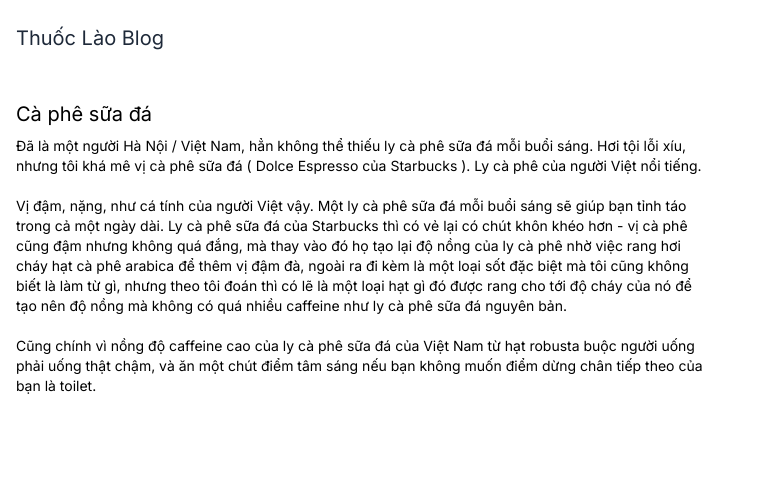
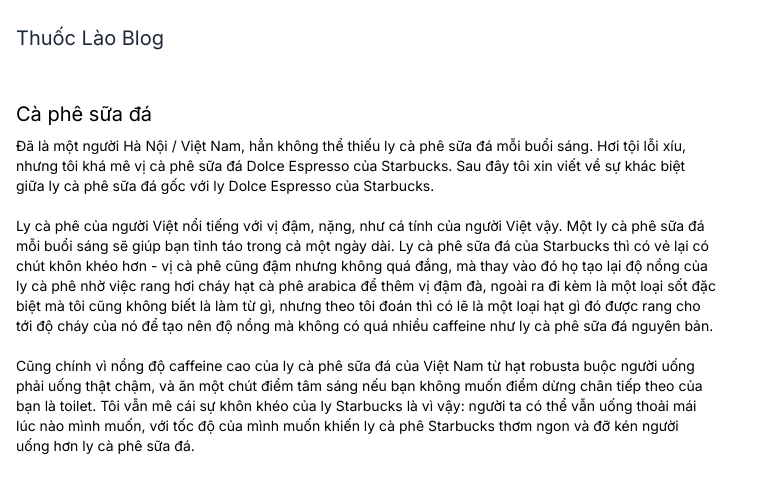
Before and after one commit to doraeminemon/bun-thang, a SvelteKit app: page /ca-phe-sua-da in a window 1280 px wide. Shown: the top 492 px of the page, without its empty margins (0-763 px from the left). Built offline with nearby package versions, Linux system fonts and the light colour scheme.

Commit message:
feat(content): Chỉnh sửa câu từ của bài viết về cà phê sữa đá.

```diff
--- a/src/routes/ca-phe-sua-da/+page.svelte
+++ b/src/routes/ca-phe-sua-da/+page.svelte
@@ -2,11 +2,12 @@
   <h1>Cà phê sữa đá</h1>
   <p>
     Đã là một người Hà Nội / Việt Nam, hẳn không thể thiếu ly cà phê sữa đá mỗi buổi sáng.
-    Hơi tội lỗi xíu, nhưng tôi khá mê vị cà phê sữa đá ( Dolce Espresso của Starbucks ).
-    Ly cà phê của người Việt nổi tiếng.
+    Hơi tội lỗi xíu, nhưng tôi khá mê vị cà phê sữa đá Dolce Espresso của Starbucks.
+    Sau đây tôi xin viết về sự khác biệt giữa ly cà phê sữa đá gốc với ly Dolce Espresso
+    của Starbucks.
     <br/>
     <br/>
-    Vị đậm, nặng, như cá tính của người Việt vậy.
+    Ly cà phê của người Việt nổi tiếng với vị đậm, nặng, như cá tính của người Việt vậy.
     Một ly cà phê sữa đá mỗi buổi sáng sẽ giúp bạn tỉnh táo trong cả một ngày dài.
     Ly cà phê sữa đá của Starbucks thì có vẻ lại có chút khôn khéo hơn - vị cà phê cũng
     đậm nhưng không quá đắng, mà thay vào đó họ tạo lại độ nồng của ly cà phê nhờ việc
@@ -18,6 +19,9 @@
     <br/>
     Cũng chính vì nồng độ caffeine cao của ly cà phê sữa đá của Việt Nam từ hạt robusta
     buộc người uống phải uống thật chậm, và ăn một chút điểm tâm sáng nếu bạn không muốn
-    điểm dừng chân tiếp theo của bạn là toilet.
+    điểm dừng chân tiếp theo của bạn là toilet. Tôi vẫn mê cái sự khôn khéo của ly
+    Starbucks là vì vậy: người ta có thể vẫn uống thoải mái lúc nào mình muốn, với tốc
+    độ của mình muốn khiến ly cà phê Starbucks thơm ngon và đỡ kén người uống hơn ly
+    cà phê sữa đá.
   </p>
 </div>
```
